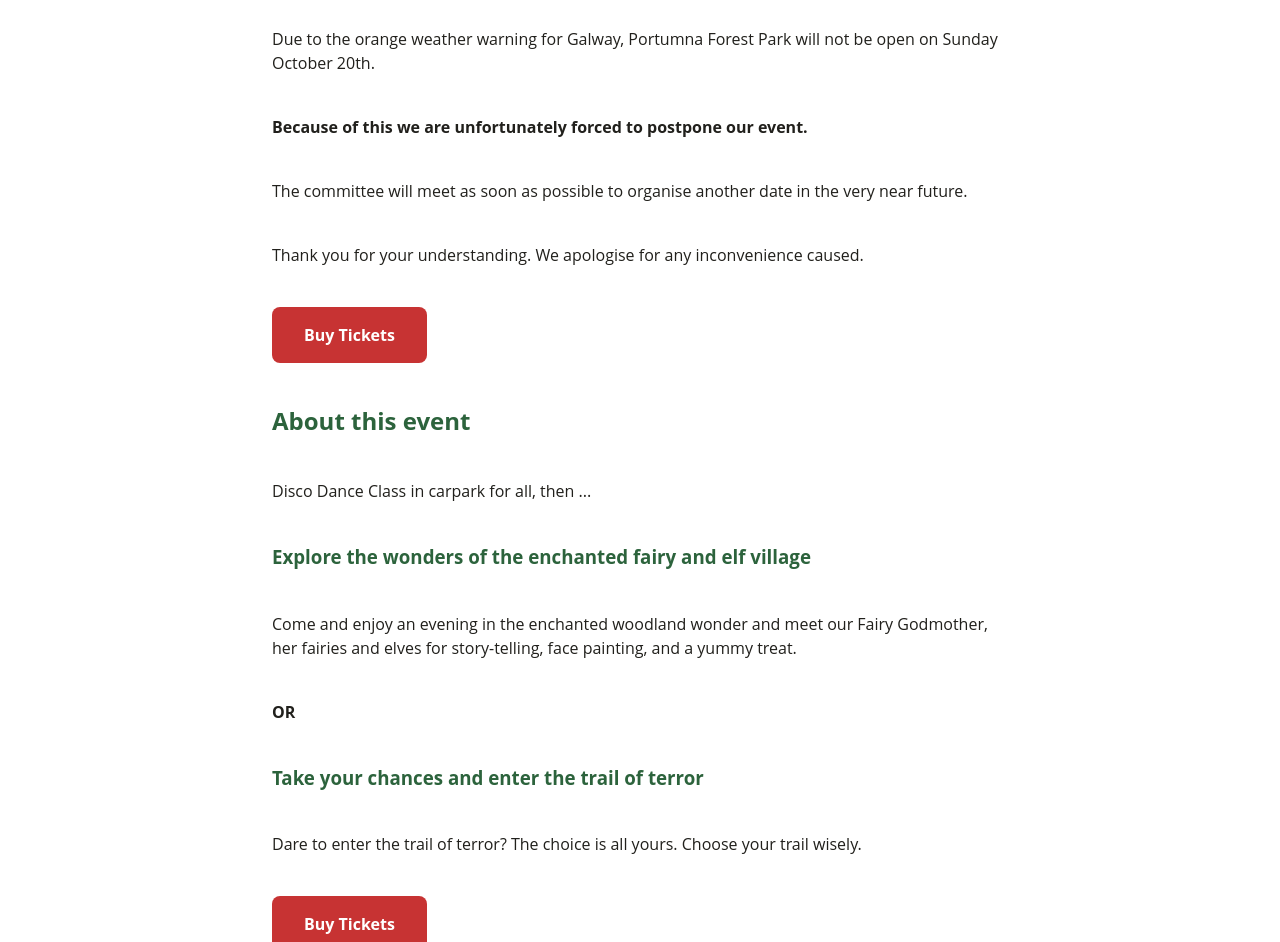
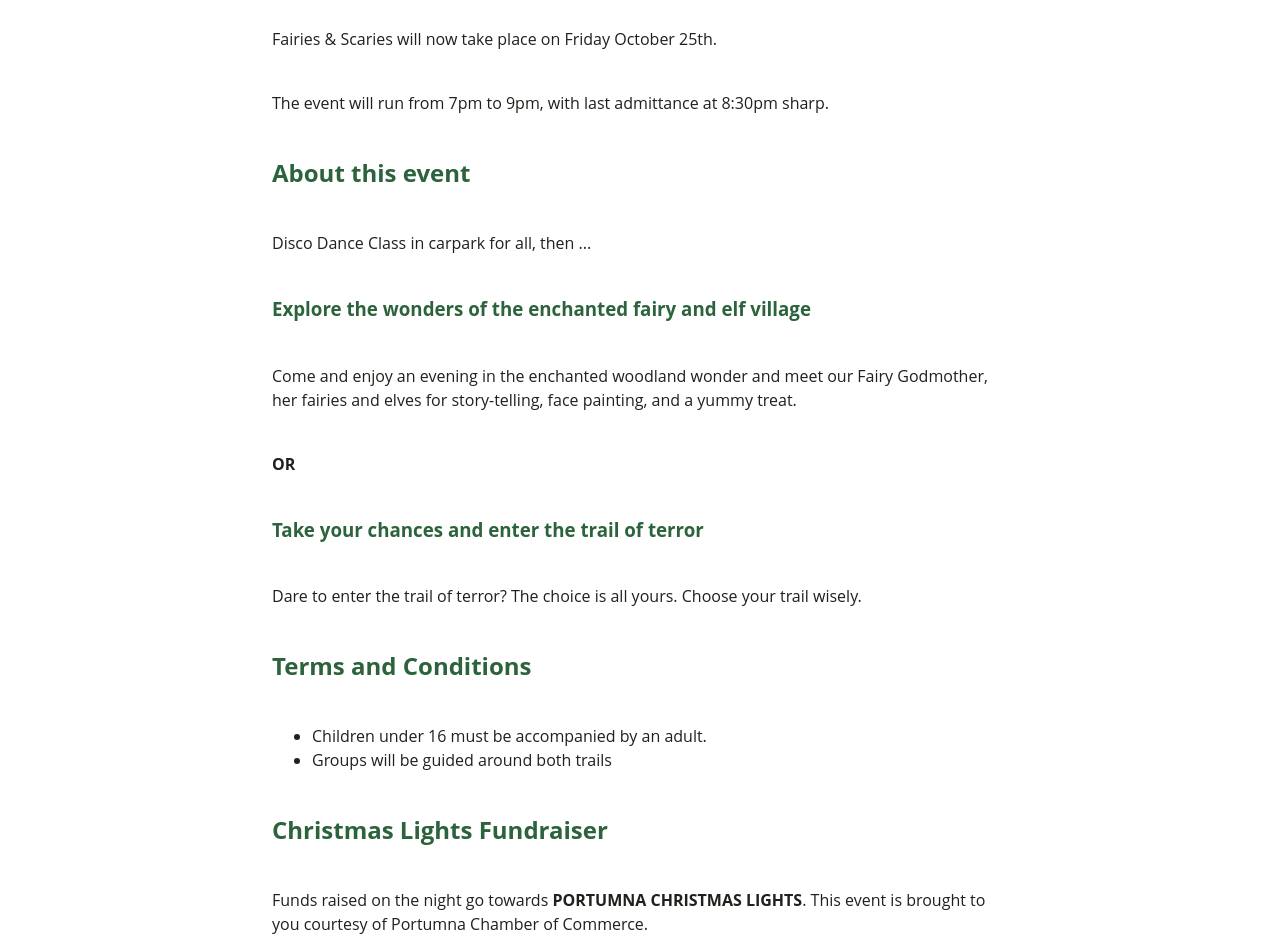
Before and after one commit to markconroy/portumna.ie, a plain HTML site: page index.html in a window 1280 px wide. Shown: the part 520-1462 px from the top of the page. Drawn offline with Linux system fonts and the light colour scheme.

Commit message:
updates date

```diff
--- a/index.html
+++ b/index.html
@@ -48,13 +48,9 @@
   <main class="main">
     <div class="container">
       <div class="main__inner flow">
-        <h1>Postponed: Fairies and Scaries 2024</h1>
-        <p>Due to the orange weather warning for Galway, Portumna Forest Park will not be open on Sunday October 20th.</p>
-        <p><strong>Because of this we are unfortunately forced to postpone our event.</strong></p>
-        <p>The committee will meet as soon as possible to organise another date in the very near future.</p>
-        <p>Thank you for your understanding. We apologise for any inconvenience caused.</p>
-
-        <p><a class="get-tickets" href="https://www.eventbrite.ie/e/fairies-and-scaries-2024-tickets-1021487395297">Buy Tickets</a></p>
+        <h1>Rescheduled: Fairies and Scaries 2024</h1>
+        <p>Fairies & Scaries will now take place on Friday October 25th.</p>
+        <p>The event will run from 7pm to 9pm, with last admittance at 8:30pm sharp.</p>
 
         <h2>About this event</h2>
         <p>Disco Dance Class in carpark for all, then ...</p>
@@ -68,8 +64,6 @@
         <p>Dare to enter the trail of terror? The choice is all yours. Choose your trail wisely.
         </p>
 
-        <p><a class="get-tickets" href="https://www.eventbrite.ie/e/fairies-and-scaries-2024-tickets-1021487395297">Buy Tickets</a></p>
-
         <h2>Terms and Conditions</h2>
         <ul>
           <li>Children under 16 must be accompanied by an adult.</li>
@@ -82,13 +76,9 @@
         <p>We would like to thank Portumna  CS, TY students who are assisting with preparations and participating on the night.</p>
         <p>Thank you for supporting.</p>
 
-        <p><a class="get-tickets" href="https://www.eventbrite.ie/e/fairies-and-scaries-2024-tickets-1021487395297">Buy Tickets</a></p>
-
         <h2>Thanks to Coillte</h2>
         <p>The Chamber of Commerce would like to thank Coillte for the use of Portumna Forest Park and their continued support.</p>
         <img src="assets/images/portumna-chamber-of-commerce-logo.png" alt="Portumna Chamber of Commerce Logo">
-        <p><a class="get-tickets" href="https://www.eventbrite.ie/e/fairies-and-scaries-2024-tickets-1021487395297">Buy Tickets</a></p>
-
       </div>
     </div>
   </main>
```
